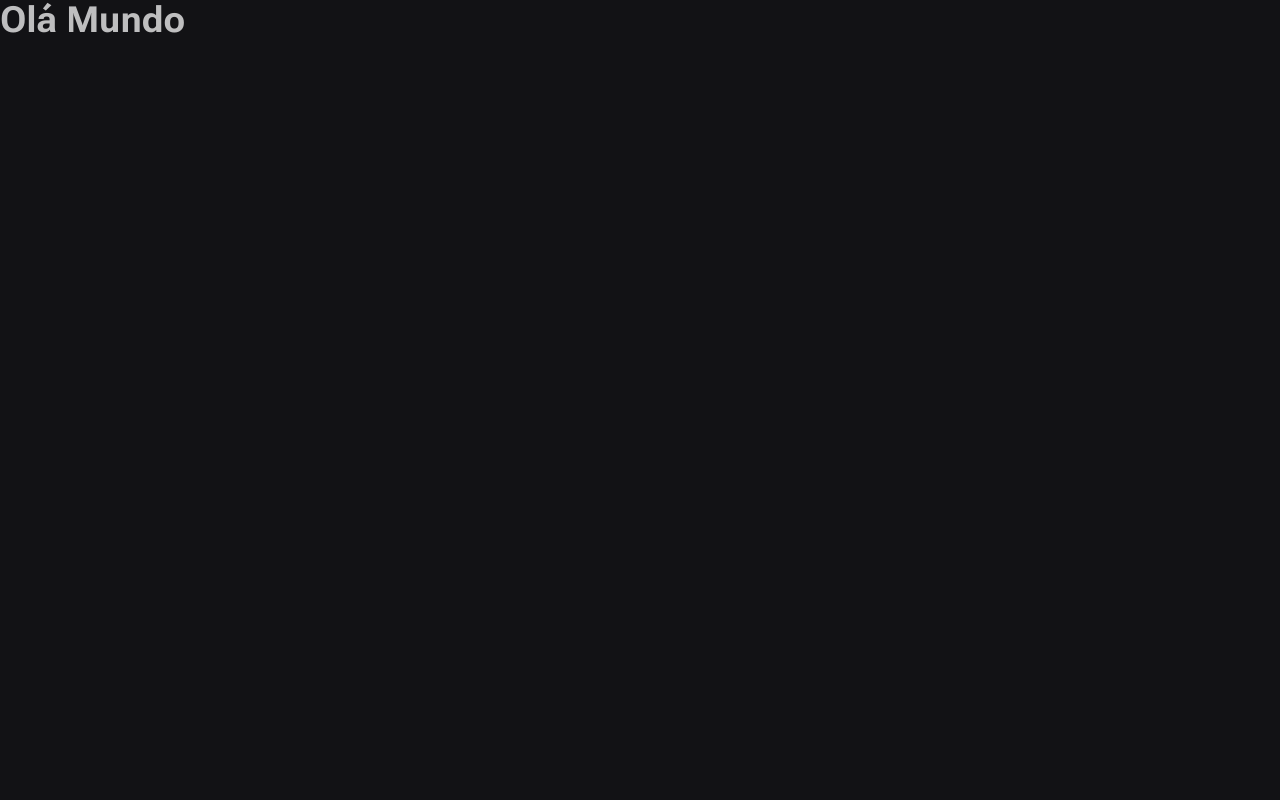
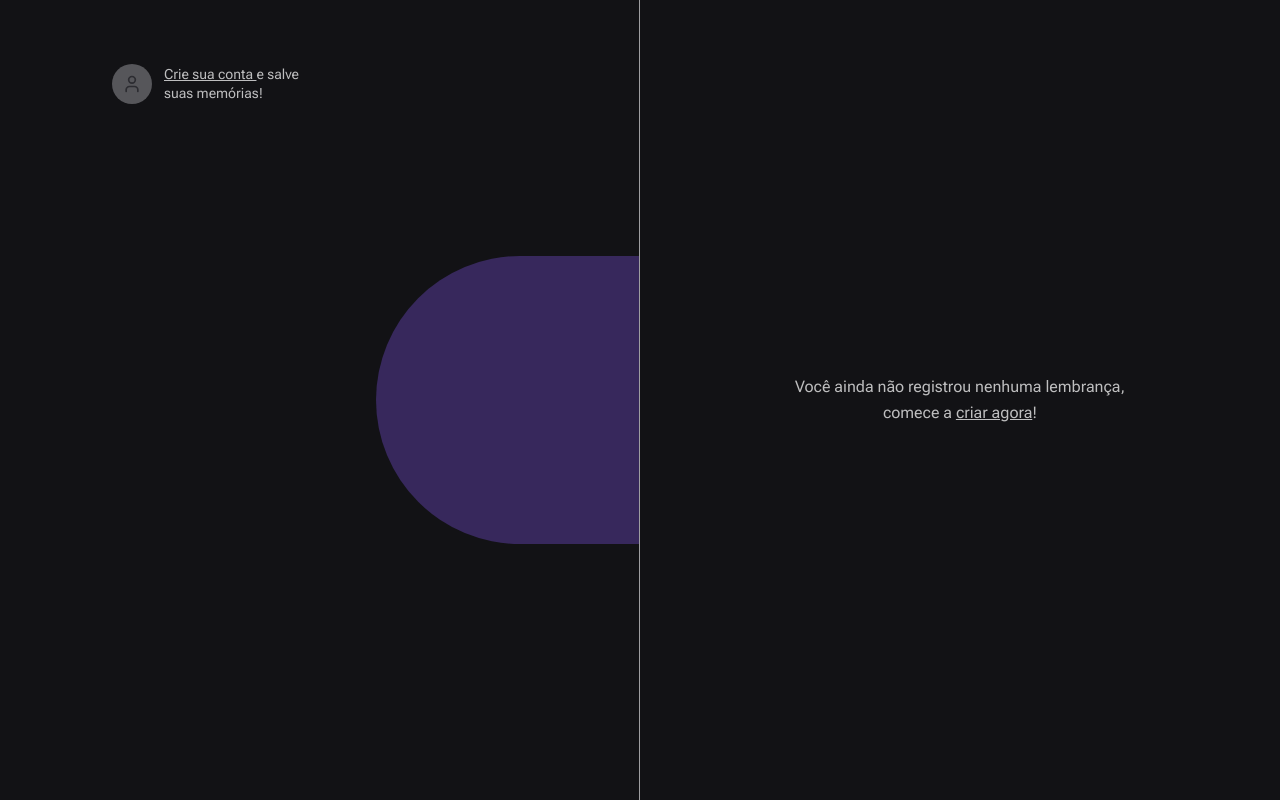
Before and after one commit to Wanderson-A-Timoteo/spacetime, a Next.js app in the folder web/: page / in a window 1280 px wide. Built offline with nearby package versions, Linux system fonts and the light colour scheme; a web font is replaced by a local one.

Commit message:
Adicionado home

```diff
--- a/web/app/page.tsx
+++ b/web/app/page.tsx
@@ -1,9 +1,37 @@
+import { User } from 'lucide-react'
+
 export default function Home() {
   return (
-    <>
-      <div className="h-screen bg-zinc-950 text-zinc-50">
-        <h1 className="text-4xl font-bold">Olá Mundo</h1>
+    <main className="grid min-h-screen grid-cols-2">
+      <div className="border-white/10 relative flex flex-col items-start justify-between overflow-hidden border-r px-28 py-16">
+        <div className="blur-full absolute right-0 top-1/2 h-[288px] w-[526px] -translate-y-1/2 translate-x-1/2 rounded-full bg-purple-700 opacity-50" />
+        <div className="bg-stripes absolute bottom-0 right-2 top-0 w-2" />
+        <a
+          href=""
+          className="flex items-center gap-3 text-left transition-colors hover:text-gray-50"
+        >
+          <div className="flex h-10 w-10 items-center justify-center rounded-full bg-gray-400">
+            <User className="h-5 w-5 text-gray-500" />
+          </div>
+          <p className="max-w-[140px] text-sm leading-snug">
+            <span className="underline"> Crie sua conta </span> e salve suas
+            memórias!
+          </p>
+        </a>
       </div>
-    </>
+
+      {/* bg-[url(..src/assets/bg-stars.svg)] bg-cover */}
+      <div className="flex flex-col p-16">
+        <div className="flex flex-1 items-center justify-center">
+          <p className="w-[360px] text-center leading-relaxed">
+            Você ainda não registrou nenhuma lembrança, comece a {''}
+            <a href="" className="underline hover:text-gray-50">
+              criar agora
+            </a>
+            !
+          </p>
+        </div>
+      </div>
+    </main>
   )
 }
```
